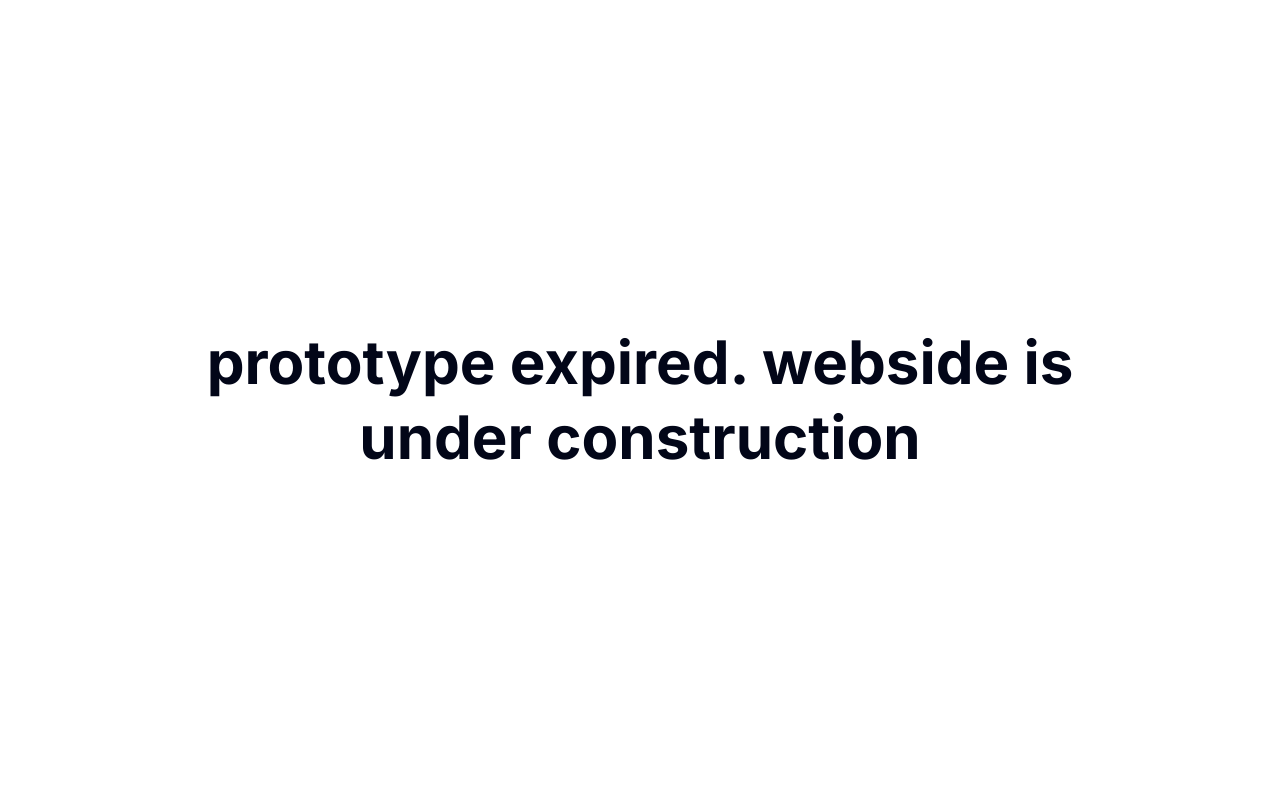
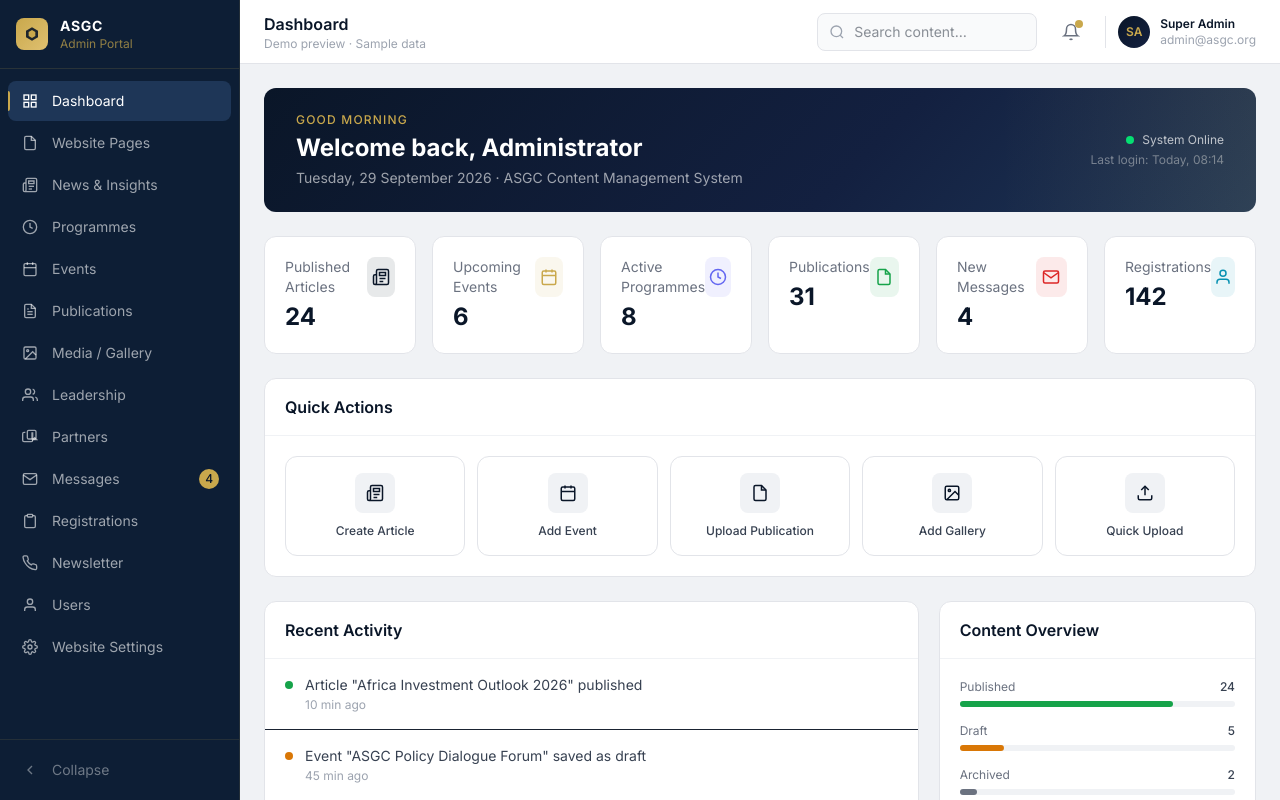
Before and after one commit to Alshekizx/ASGCadmin, a React (Vite) app: page / in a window 1280 px wide. Built offline with nearby package versions, Linux system fonts and the light colour scheme; the HTML template or start-up script is replaced by a standard one.

Commit message:
Restore admin dashboard and remove prototype notices

```diff
--- a/src/App.tsx
+++ b/src/App.tsx
@@ -1,9 +1,14 @@
+import { useState } from 'react';
+import type { AdminPage } from './types/admin';
+import AdminShell from './pages/AdminShell';
+
 export default function App() {
+  const [currentSection, setCurrentSection] = useState<AdminPage>('dashboard');
+
   return (
-    <main className="flex min-h-screen items-center justify-center bg-white px-6 py-12 text-center">
-      <h1 className="max-w-4xl text-3xl font-extrabold leading-tight text-slate-950 sm:text-5xl md:text-6xl">
-        prototype expired. webside is under construction
-      </h1>
-    </main>
+    <AdminShell
+      currentSection={currentSection}
+      setCurrentSection={setCurrentSection}
+    />
   );
 }
--- a/src/pages/sections/DashboardPage.tsx
+++ b/src/pages/sections/DashboardPage.tsx
@@ -39,9 +39,6 @@ export default function DashboardPage({ setSection }: Props) {
 
   return (
     <div className="p-6 space-y-6 max-w-7xl mx-auto">
-      <p className="rounded-lg border-2 border-amber-300 bg-amber-100 px-6 py-6 text-center text-2xl font-extrabold leading-snug text-slate-950 md:text-4xl">
-        This is Just a prototype. website is under construction
-      </p>
       {/* Welcome banner */}
       <div className="rounded-xl overflow-hidden" style={{ background: 'linear-gradient(135deg, #0a1628 0%, #132040 60%, #1e3657 100%)' }}>
         <div className="px-8 py-6 relative">
```
